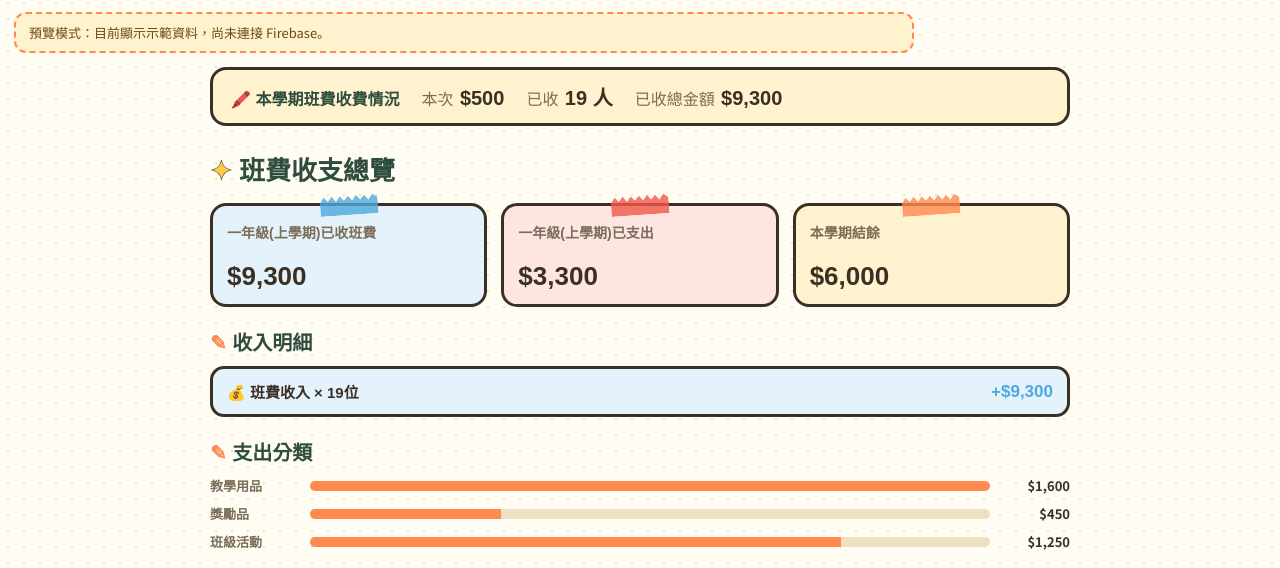
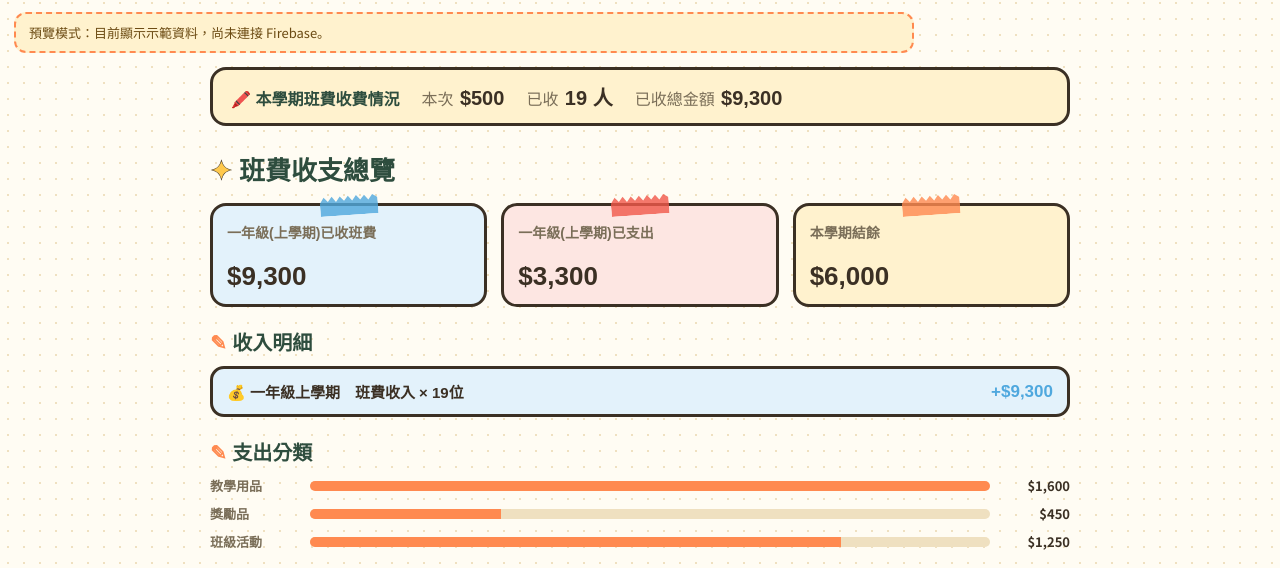
Before and after one commit to family20181021-lgtm/classfund103, a plain HTML site: page index.html in a window 1280 px wide. Shown: the part 197-765 px from the top of the page. Drawn offline with Linux system fonts and the light colour scheme; a web font is replaced by a local one.

Commit message:
Update index.html

```diff
--- a/index.html
+++ b/index.html
@@ -653,6 +653,20 @@ let state = {
 };
 
 const money = n => "$" + Number(n||0).toLocaleString("zh-TW");
+/* ---------- 學期 ---------- */
+const DEFAULT_SEM = "一年級上學期";
+const semOf = s => s.semester || DEFAULT_SEM;           // 舊資料沒有 semester 欄位 → 視為一年級上學期
+function semList(){
+  const names = [...(state.settings.semesters||[])];
+  state.students.forEach(s=>{ const n = semOf(s); if(!names.includes(n)) names.push(n); });
+  if(!names.length) names.push(DEFAULT_SEM);
+  return names;                                          // 由舊到新
+}
+function curSem(){
+  const list = semList();
+  const c = state.settings.currentSemester;
+  return (c && list.includes(c)) ? c : list[list.length-1];
+}
 const esc = s => String(s==null?"":s).replace(/[&<>"']/g, c=>({"&":"&amp;","<":"&lt;",">":"&gt;",'"':"&quot;","'":"&#39;"}[c]));
 
 /* ---------- 附件：相容舊資料（單張 photo）與新資料（photos 陣列） ---------- */
@@ -725,15 +739,18 @@ function render(){
   document.getElementById("statExpense").textContent = money(totalExpense);
   document.getElementById("statBalance").textContent = money(balance);
 
-  const paidCount = state.students.filter(s=>Number(s.paid)>0).length;
+  const semStudents = state.students.filter(s=>semOf(s)===curSem());
+  const paidCount = semStudents.filter(s=>Number(s.paid)>0).length;
   document.getElementById("feeDue").textContent = money(state.settings.dueAmount);
   document.getElementById("feePaidCount").textContent = paidCount + " 人";
-  document.getElementById("feeTotal").textContent = money(feeIncome);
+  document.getElementById("feeTotal").textContent = money(semStudents.reduce((t,x)=>t+Number(x.paid||0),0));
 
-  const paidCount2 = state.students.filter(s=>Number(s.paid)>0).length;
-  const feeRow = paidCount2
-    ? `<div class="income-group"><div class="income-total"><span>💰 班費收入 × ${paidCount2}位</span><span class="amt">+${money(feeIncome)}</span></div></div>`
-    : "";
+  const feeRow = [...semList()].reverse().map(name=>{
+    const rows = state.students.filter(x=>semOf(x)===name && Number(x.paid)>0);
+    if(!rows.length) return "";
+    const sum = rows.reduce((t,x)=>t+Number(x.paid||0),0);
+    return `<div class="income-group"><div class="income-total"><span>💰 ${esc(name)}　班費收入 × ${rows.length}位</span><span class="amt">+${money(sum)}</span></div></div>`;
+  }).join("");
   const otherRows = [...(state.incomes||[])].sort((a,b)=>(b.date||"").localeCompare(a.date||"")).map(e=>`
     <div class="expense-card income">
       <div class="info">
```
